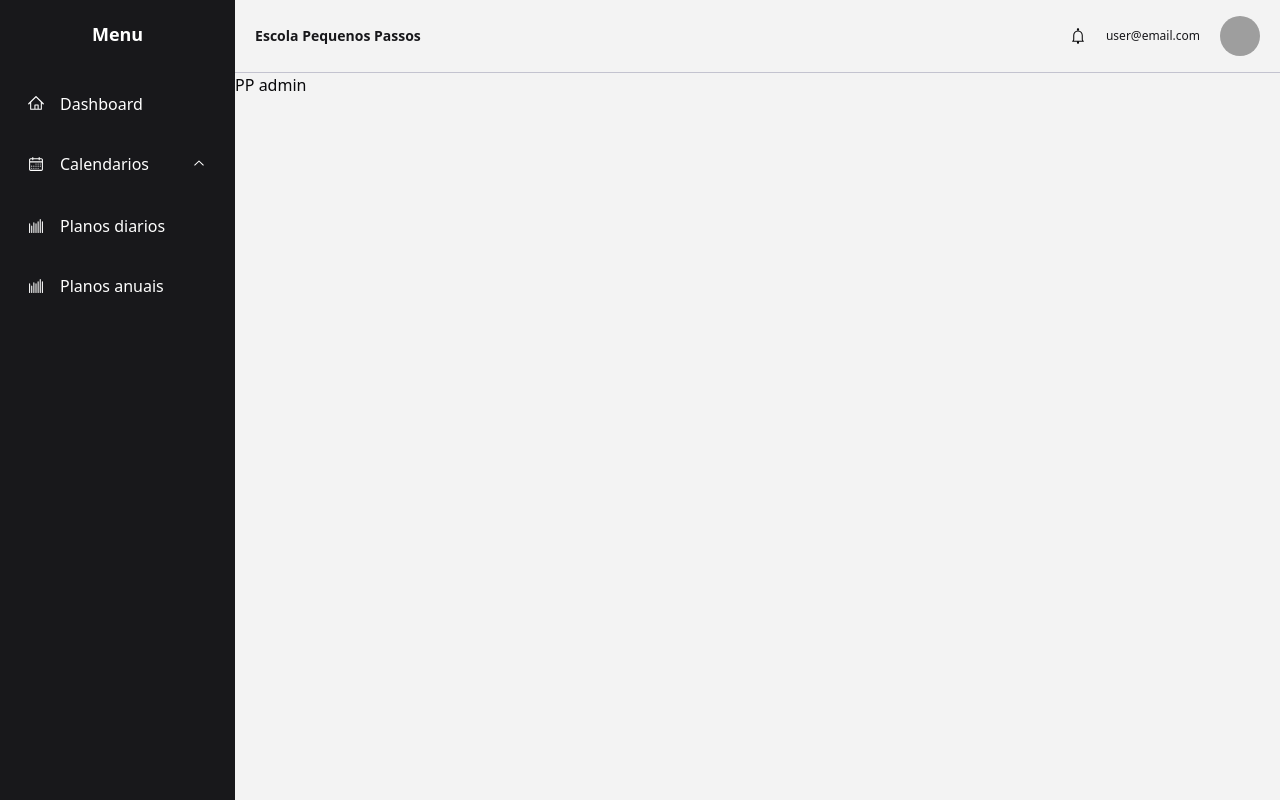
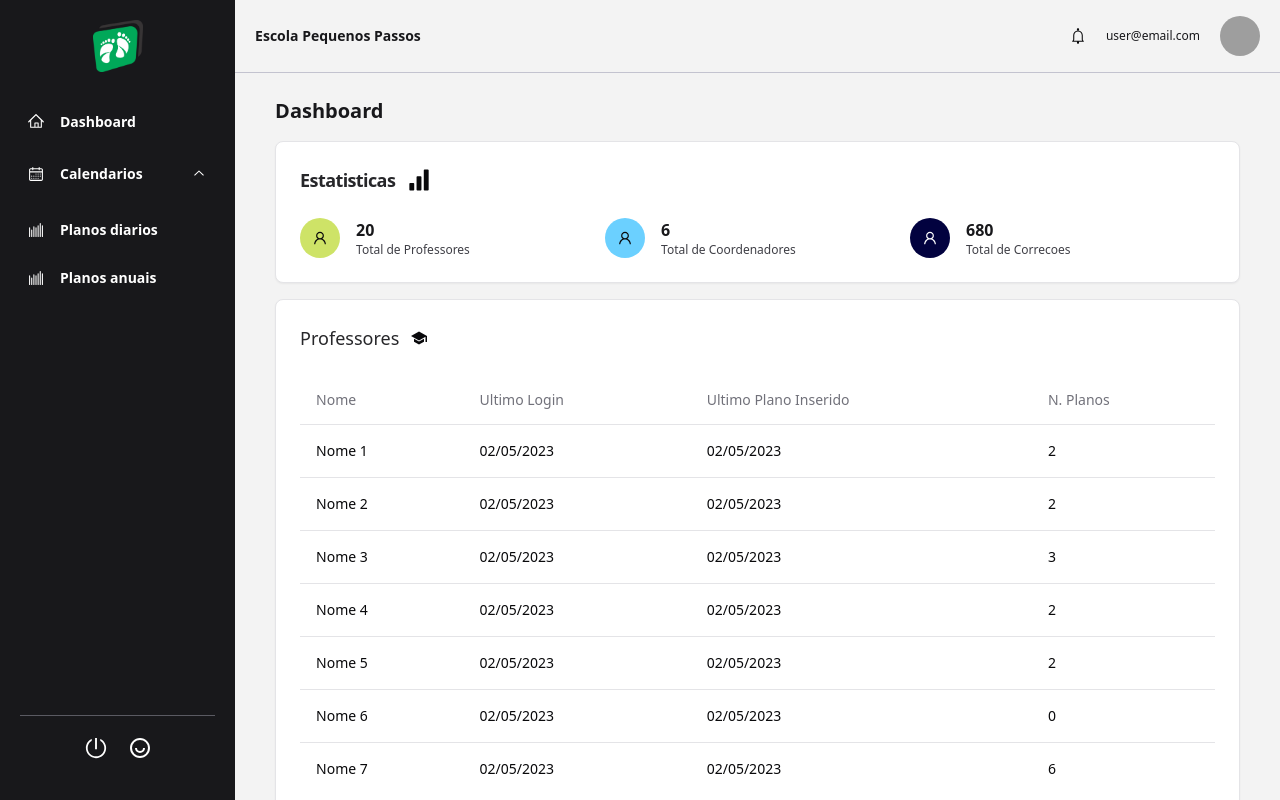
Before and after one commit to escolas-pequenos-passos/mvp-escola-pequenos-passos, a Next.js app: page / in a window 1280 px wide. Built offline with nearby package versions, Linux system fonts and the light colour scheme; grey boxes are pictures that could not be loaded.

Commit message:
add table and create dashboard

```diff
--- a/src/app/layout.tsx
+++ b/src/app/layout.tsx
@@ -11,7 +11,7 @@ export default function RootLayout({
     <html lang="en">
       <body className="w-full h-screen flex">
         <Menu />
-        <div className="bg-light-gray w-full">
+        <div className="bg-light-gray w-full overflow-y-auto">
           <TopMenu />
           {children}
         </div>
--- a/src/app/page.tsx
+++ b/src/app/page.tsx
@@ -1,5 +1,142 @@
-import Image from "next/image";
+import { AiFillSignal, AiOutlineUser } from "react-icons/ai";
+import { IoSchoolSharp } from "react-icons/io5";
+
+import { Card, CardContent, CardHeader, CardTitle } from "@/components/ui/card";
+import {
+  Table,
+  TableBody,
+  TableCaption,
+  TableCell,
+  TableHead,
+  TableHeader,
+  TableRow,
+} from "@/components/ui/table";
 
 export default function Dashboard() {
-  return <h1>PP admin</h1>;
+  return (
+    <main className="p-10 pt-6 overflow-y-auto overflow-x-hidden">
+      {/* Title */}
+      <h1 className="text-zinc-900 font-bold text-xl">Dashboard</h1>
+
+      {/* Stats */}
+      <div className="mt-4">
+        <Card>
+          <CardHeader>
+            <CardTitle>
+              <div className="flex items-center gap-3">
+                <span className="text-zinc-800 text-lg">Estatisticas</span>
+                <AiFillSignal />
+              </div>
+            </CardTitle>
+          </CardHeader>
+          <CardContent>
+            <div className="grid grid-cols-3">
+              <div className="flex items-center gap-4">
+                <div className="flex items-center justify-center rounded-full bg-light-green h-10 w-10">
+                  <AiOutlineUser />
+                </div>
+                <div className="flex flex-col">
+                  <p className="font-bold text-zinc-900">20</p>
+                  <p className="font-medium text-xs text-zinc-700">
+                    Total de Professores
+                  </p>
+                </div>
+              </div>
+              <div className="flex items-center gap-4">
+                <div className="flex items-center justify-center rounded-full bg-light-blue h-10 w-10">
+                  <AiOutlineUser />
+                </div>
+                <div className="flex flex-col">
+                  <p className="font-bold text-zinc-900">6</p>
+                  <p className="font-medium text-xs text-zinc-700">
+                    Total de Coordenadores
+                  </p>
+                </div>
+              </div>
+              <div className="flex items-center gap-4">
+                <div className="flex items-center justify-center rounded-full bg-dark-blue h-10 w-10">
+                  <AiOutlineUser className="text-white" />
+                </div>
+                <div className="flex flex-col">
+                  <p className="font-bold text-zinc-900">680</p>
+                  <p className="font-medium text-xs text-zinc-700">
+                    Total de Correcoes
+                  </p>
+                </div>
+              </div>
+            </div>
+          </CardContent>
+        </Card>
+      </div>
+
+      {/* Table */}
+      <div className="mt-4">
+        <Card>
+          <CardHeader>
+            <div className="flex items-center gap-3">
+              <span className="text-zinc-800 text-lg">Professores</span>
+              <IoSchoolSharp />
+            </div>
+          </CardHeader>
+          <CardContent>
+            <Table>
+              <TableCaption>Listagem dos professores</TableCaption>
+              <TableHeader>
+                <TableRow>
+                  <TableHead>Nome</TableHead>
+                  <TableHead>Ultimo Login</TableHead>
+                  <TableHead>Ultimo Plano Inserido</TableHead>
+                  <TableHead>N. Planos</TableHead>
+                </TableRow>
+              </TableHeader>
+              <TableBody>
+                <TableRow>
+                  <TableCell className="font-medium">Nome 1</TableCell>
+                  <TableCell>02/05/2023</TableCell>
+                  <TableCell>02/05/2023</TableCell>
+                  <TableCell>2</TableCell>
+                </TableRow>
+                <TableRow>
+                  <TableCell className="font-medium">Nome 2</TableCell>
+                  <TableCell>02/05/2023</TableCell>
+                  <TableCell>02/05/2023</TableCell>
+                  <TableCell>2</TableCell>
+                </TableRow>
+                <TableRow>
+                  <TableCell className="font-medium">Nome 3</TableCell>
+                  <TableCell>02/05/2023</TableCell>
+                  <TableCell>02/05/2023</TableCell>
+                  <TableCell>3</TableCell>
+                </TableRow>
+                <TableRow>
+                  <TableCell className="font-medium">Nome 4</TableCell>
+                  <TableCell>02/05/2023</TableCell>
+                  <TableCell>02/05/2023</TableCell>
+                  <TableCell>2</TableCell>
+                </TableRow>
+                <TableRow>
+                  <TableCell className="font-medium">Nome 5</TableCell>
+                  <TableCell>02/05/2023</TableCell>
+                  <TableCell>02/05/2023</TableCell>
+                  <TableCell>2</TableCell>
+                </TableRow>
+                <TableRow>
+                  <TableCell className="font-medium">Nome 6</TableCell>
+                  <TableCell>02/05/2023</TableCell>
+                  <TableCell>02/05/2023</TableCell>
+                  <TableCell>0</TableCell>
+                </TableRow>
+                <TableRow>
+                  <TableCell className="font-medium">Nome 7</TableCell>
+                  <TableCell>02/05/2023</TableCell>
+                  <TableCell>02/05/2023</TableCell>
+                  <TableCell>6</TableCell>
+                </TableRow>
+              </TableBody>
+            </Table>
+          </CardContent>
+        </Card>
+      </div>
+    </main>
+  );
 }
--- a/src/components/Menu/MenuRoute/index.tsx
+++ b/src/components/Menu/MenuRoute/index.tsx
@@ -8,9 +8,11 @@ interface Props {
 
 export function MenuRoute({ icon: Icon, routeName, path }: Props) {
   return (
-    <li className="px-2 py-3 hover:cursor-pointer transition-all hover:rounded hover:bg-zinc-800 flex items-center text-white">
+    <li className="p-2 hover:cursor-pointer transition-all hover:rounded hover:bg-zinc-800 flex items-center text-white">
       <Icon />
-      <span className="ml-4 font-normal text-center">{routeName}</span>
+      <span className="ml-4 font-semibold text-sm text-center">
+        {routeName}
+      </span>
     </li>
   );
 }
--- a/src/components/Menu/SubMenu/index.tsx
+++ b/src/components/Menu/SubMenu/index.tsx
@@ -23,7 +23,7 @@ export function SubMenu({ menuName, menuIcon: Icon, children }: Props) {
         <div className="w-full flex items-center justify-between">
           <div className="flex items-center">
             <Icon />
-            <span className="ml-4 font-normal text-center">{menuName}</span>
+            <span className="ml-4 font-semibold text-sm">{menuName}</span>
           </div>
           <div
             className={` transition-all ${open ? "rotate-180" : "rotate-0"}`}
--- a/src/components/Menu/index.tsx
+++ b/src/components/Menu/index.tsx
@@ -1,4 +1,10 @@
 "use client";
+
+import Image from "next/image";
+import { AiOutlinePoweroff } from "react-icons/ai";
+import { RiUserSmileLine } from "react-icons/ri";
+
+import logo from "../../../assets/logo.png";
 
 import { RxHome, RxCalendar, RxBarChart } from "react-icons/rx";
 import { MenuRoute } from "./MenuRoute";
@@ -6,15 +12,22 @@ import { SubMenu } from "./SubMenu";
 
 export function Menu() {
   return (
-    <nav className="h-screen w-72 bg-zinc-900">
-      <div className="h-full p-5">
+    <nav className="h-full w-72 bg-zinc-900">
+      <div className="p-5 h-full flex flex-col">
         {/* header */}
         <div className="flex items-center justify-center w-full">
-          <h1 className="text-lg font-semibold text-white">Menu</h1>
+          <h1 className="text-lg font-semibold text-white">
+            <Image
+              src={logo}
+              width={50}
+              height={50}
+              alt="Logo pequenos passos"
+            />
+          </h1>
         </div>
 
         {/* router */}
-        <ul className="mt-8 space-y-3">
+        <ul className="mt-8 space-y-3 h-2/3 overflow-y-auto">
           <MenuRoute icon={RxHome} routeName="Dashboard" />
           <li className="px-2 py-3 text-white">
             <SubMenu menuName="Calendarios" menuIcon={RxCalendar}>
@@ -25,6 +38,10 @@ export function Menu() {
           <MenuRoute icon={RxBarChart} routeName="Planos diarios" />
           <MenuRoute icon={RxBarChart} routeName="Planos anuais" />
         </ul>
+        <div className="p-5 mt-auto flex gap-5 justify-center items-center border-t-[1px] border-t-zinc-500/75">
+          <AiOutlinePoweroff className="text-white" size={24} />
+          <RiUserSmileLine className="text-white" size={24} />
+        </div>
       </div>
     </nav>
   );
--- a/src/components/TopMenu/index.tsx
+++ b/src/components/TopMenu/index.tsx
@@ -57,7 +57,7 @@ export function TopMenu() {
             </PopoverContent>
           </Popover>
 
-          <span className="text-xs font-light text-zinc-900">
+          <span className="text-xs font-light text-zinc-900 hover:cursor-pointer hover:underline hover:text-blue-800">
             user@email.com
           </span>
           <Avatar>
--- /dev/null
+++ b/src/components/ui/table.tsx
@@ -0,0 +1,114 @@
+import * as React from "react"
+
+import { cn } from "@/lib/utils"
+
+const Table = React.forwardRef<
+  HTMLTableElement,
+  React.HTMLAttributes<HTMLTableElement>
+>(({ className, ...props }, ref) => (
+  <div className="w-full overflow-auto">
+    <table
+      ref={ref}
+      className={cn("w-full caption-bottom text-sm", className)}
+      {...props}
+    />
+  </div>
+))
+Table.displayName = "Table"
+
+const TableHeader = React.forwardRef<
+  HTMLTableSectionElement,
+  React.HTMLAttributes<HTMLTableSectionElement>
+>(({ className, ...props }, ref) => (
+  <thead ref={ref} className={cn("[&_tr]:border-b", className)} {...props} />
+))
+TableHeader.displayName = "TableHeader"
+
+const TableBody = React.forwardRef<
+  HTMLTableSectionElement,
+  React.HTMLAttributes<HTMLTableSectionElement>
+>(({ className, ...props }, ref) => (
+  <tbody
+    ref={ref}
+    className={cn("[&_tr:last-child]:border-0", className)}
+    {...props}
+  />
+))
+TableBody.displayName = "TableBody"
+
+const TableFooter = React.forwardRef<
+  HTMLTableSectionElement,
+  React.HTMLAttributes<HTMLTableSectionElement>
+>(({ className, ...props }, ref) => (
+  <tfoot
+    ref={ref}
+    className={cn("bg-primary font-medium text-primary-foreground", className)}
+    {...props}
+  />
+))
+TableFooter.displayName = "TableFooter"
+
+const TableRow = React.forwardRef<
+  HTMLTableRowElement,
+  React.HTMLAttributes<HTMLTableRowElement>
+>(({ className, ...props }, ref) => (
+  <tr
+    ref={ref}
+    className={cn(
+      "border-b transition-colors hover:bg-muted/50 data-[state=selected]:bg-muted",
+      className
+    )}
+    {...props}
+  />
+))
+TableRow.displayName = "TableRow"
+
+const TableHead = React.forwardRef<
+  HTMLTableCellElement,
+  React.ThHTMLAttributes<HTMLTableCellElement>
+>(({ className, ...props }, ref) => (
+  <th
+    ref={ref}
+    className={cn(
+      "h-12 px-4 text-left align-middle font-medium text-muted-foreground [&:has([role=checkbox])]:pr-0",
+      className
+    )}
+    {...props}
+  />
+))
+TableHead.displayName = "TableHead"
+
+const TableCell = React.forwardRef<
+  HTMLTableCellElement,
+  React.TdHTMLAttributes<HTMLTableCellElement>
+>(({ className, ...props }, ref) => (
+  <td
+    ref={ref}
+    className={cn("p-4 align-middle [&:has([role=checkbox])]:pr-0", className)}
+    {...props}
+  />
+))
+TableCell.displayName = "TableCell"
+
+const TableCaption = React.forwardRef<
+  HTMLTableCaptionElement,
+  React.HTMLAttributes<HTMLTableCaptionElement>
+>(({ className, ...props }, ref) => (
+  <caption
+    ref={ref}
+    className={cn("mt-4 text-sm text-muted-foreground", className)}
+    {...props}
+  />
+))
+TableCaption.displayName = "TableCaption"
+
+export {
+  Table,
+  TableHeader,
+  TableBody,
+  TableFooter,
+  TableHead,
+  TableRow,
+  TableCell,
+  TableCaption,
+}
```
Also changed, not shown: assets/logo.png (added).
